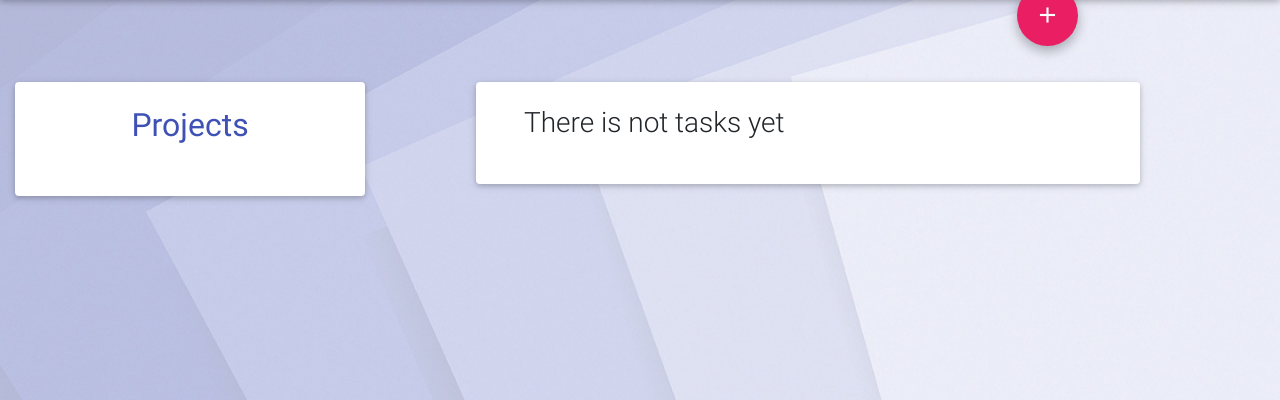
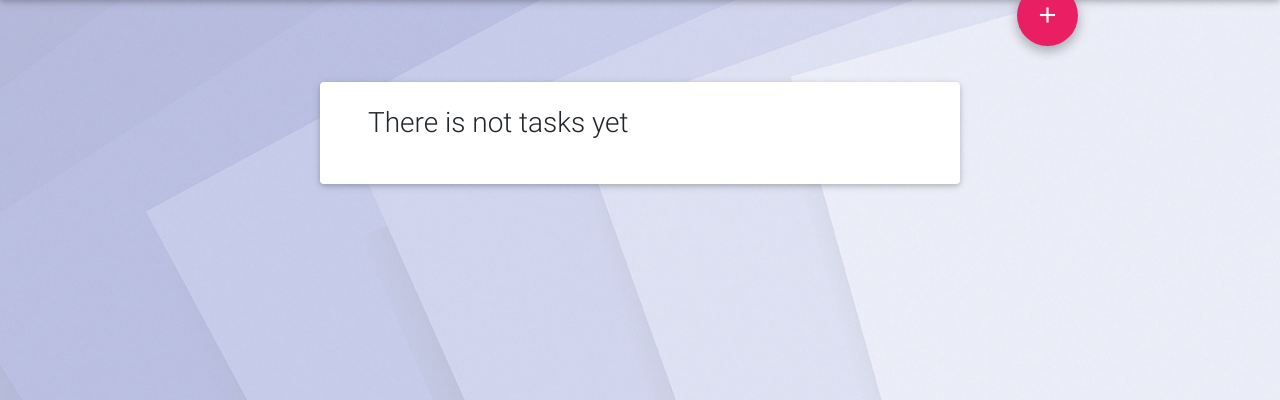
Before and after one commit to SimonKab/Task-Tracker, a Django app: template tasktracker_site/core/templates/core/tasks.html in a window 1280 px wide. Shown: the part 56-456 px from the top of the page. Run offline with Django 3.2, Linux system fonts and the light colour scheme; the template is opened without the code that fills it, so the values that code supplies are empty; parts of the project's set-up code (start-up, migrations or seed data) failed here and were passed over; some libraries are stand-ins or nearby versions.

Commit message:
tasks.html is common markup of task list

```diff
--- a/tasktracker_site/core/templates/core/tasks.html
+++ b/tasktracker_site/core/templates/core/tasks.html
@@ -10,7 +10,7 @@
 
 {% block content %}
 
-<div class="container block-center ml-0 mt-5">
+<div class="mt-5" align="center">
 
         <div class="fixed-action-btn" style="z-index: 10000">
             <a class="btn-floating btn-lg pink" href="{% url 'core:add_task' %}">
@@ -18,9 +18,9 @@
             </a>
         </div>
 
-        <div class="row">
+        <div class="row w-50" align="left">
 
-            <div class="col-4 ml-0 mr-5">
+<!--             <div class="col-4 ml-0 mr-5">
 
                 <div class='card w-100 ml-0 center-block'>
 
@@ -45,9 +45,9 @@
 
                 </div>
 
-            </div>
+            </div> -->
 
-            <div class="col w-100 ml-5">
+            <div class="col">
 
                 {% if tasks|length > 0 %}
                     {% for task in tasks %}
```
